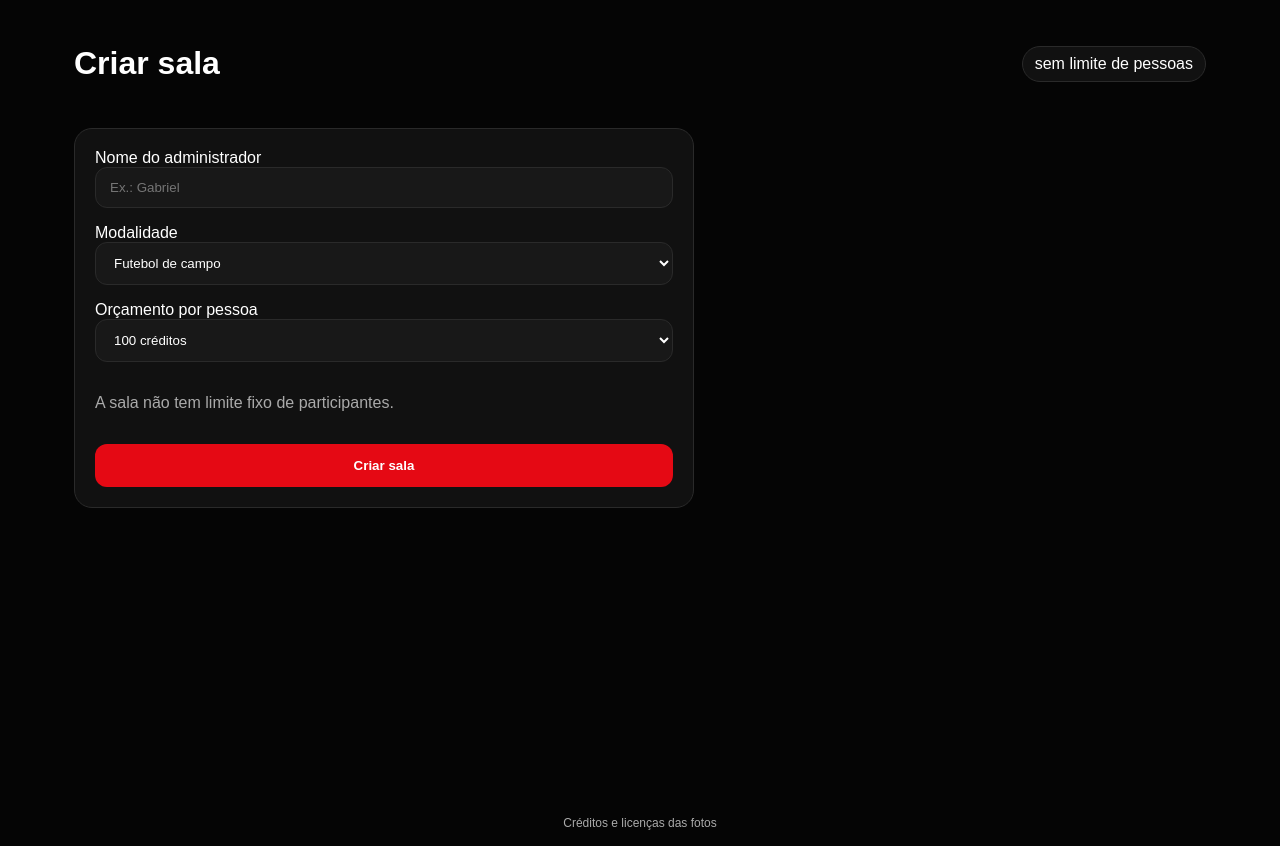
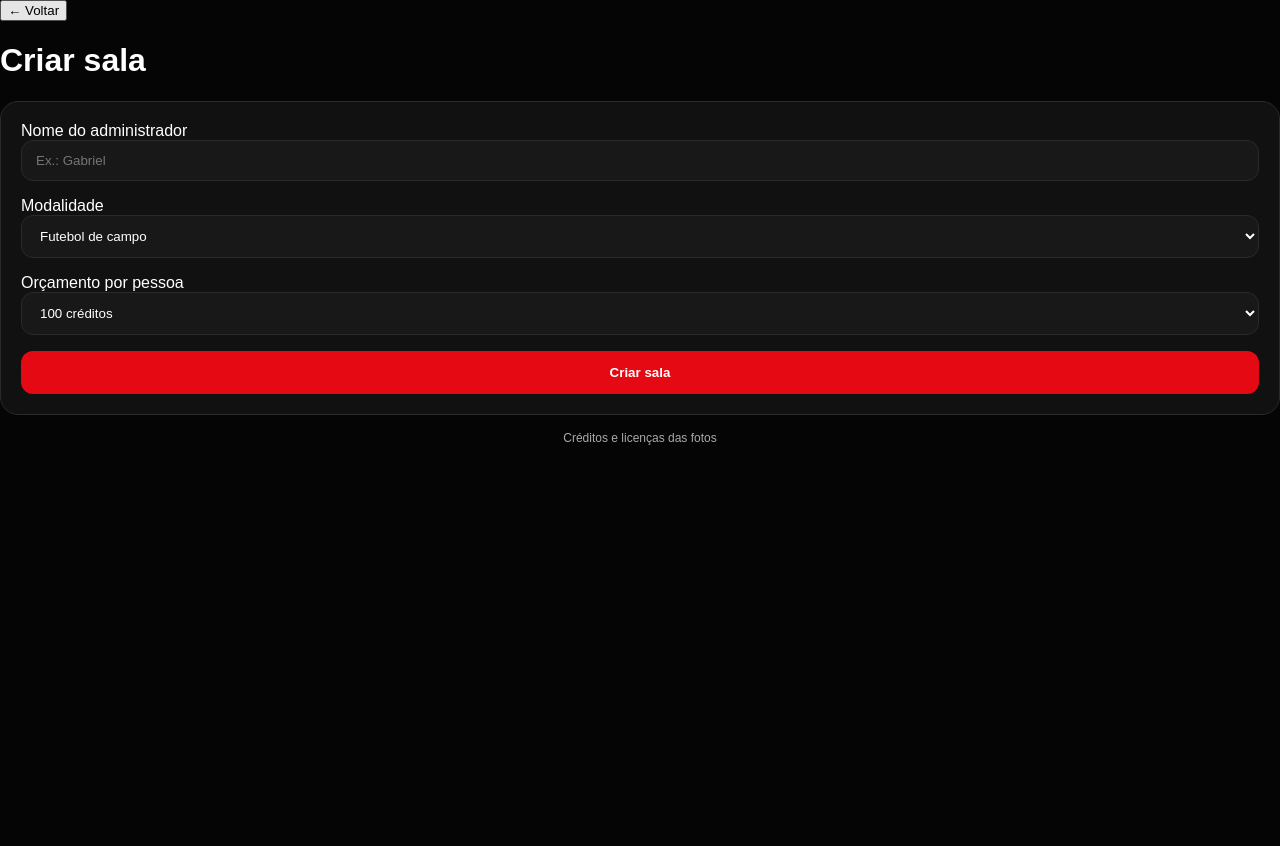
Before and after one commit to Yaguiguis/football-auction, a Next.js app: page /criar-sala in a window 1280 px wide. After the commit the page ends 800 px from the top, so only its background shows below. Built offline with nearby package versions, Linux system fonts and the light colour scheme.

Commit message:
ui: center create-room form and add back button

```diff
--- a/app/criar-sala/page.tsx
+++ b/app/criar-sala/page.tsx
@@ -37,16 +37,26 @@ export default function CreateRoom() {
   }
 
   return (
-    <main className="container">
-      <div className="topbar">
-        <h1>Criar sala</h1>
-        <span className="badge">sem limite de pessoas</span>
-      </div>
-      <div className="card grid" style={{ maxWidth: 620 }}>
+    <main className="form-page">
+      <div className="form-shell">
+        <button className="back-button" type="button" onClick={() => router.push("/")}>
+          ← Voltar
+        </button>
+
+        <h1 className="form-title">Criar sala</h1>
+
+        <div className="card grid form-card">
           <label>
             Nome do administrador
-          <input className="input" value={name} onChange={(e) => setName(e.target.value)} placeholder="Ex.: Gabriel" maxLength={24} />
+            <input
+              className="input"
+              value={name}
+              onChange={(e) => setName(e.target.value)}
+              placeholder="Ex.: Gabriel"
+              maxLength={24}
+            />
           </label>
+
           <label>
             Modalidade
             <select className="input" value={mode} onChange={(e) => setMode(e.target.value)}>
@@ -54,6 +64,7 @@ export default function CreateRoom() {
               <option value="futsal">Futsal</option>
             </select>
           </label>
+
           <label>
             Orçamento por pessoa
             <select className="input" value={budget} onChange={(e) => setBudget(e.target.value)}>
@@ -62,12 +73,14 @@ export default function CreateRoom() {
               ))}
             </select>
           </label>
-        <p className="muted">A sala não tem limite fixo de participantes.</p>
+
           {error && <p className="red">{error}</p>}
+
           <button className="btn btn-primary" onClick={createRoom} disabled={loading}>
             {loading ? "Criando..." : "Criar sala"}
           </button>
         </div>
+      </div>
     </main>
   );
 }
```
Lines whose indentation alone changed are shown as unchanged.
